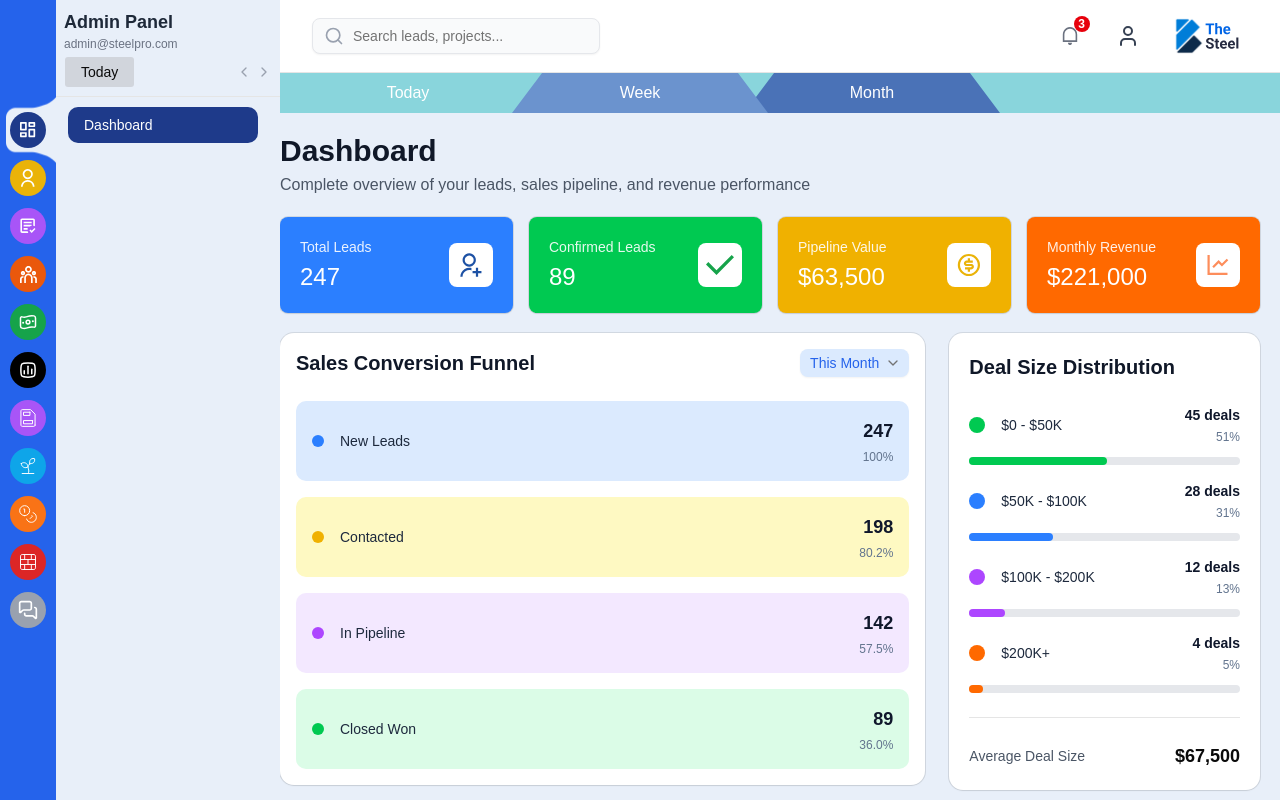
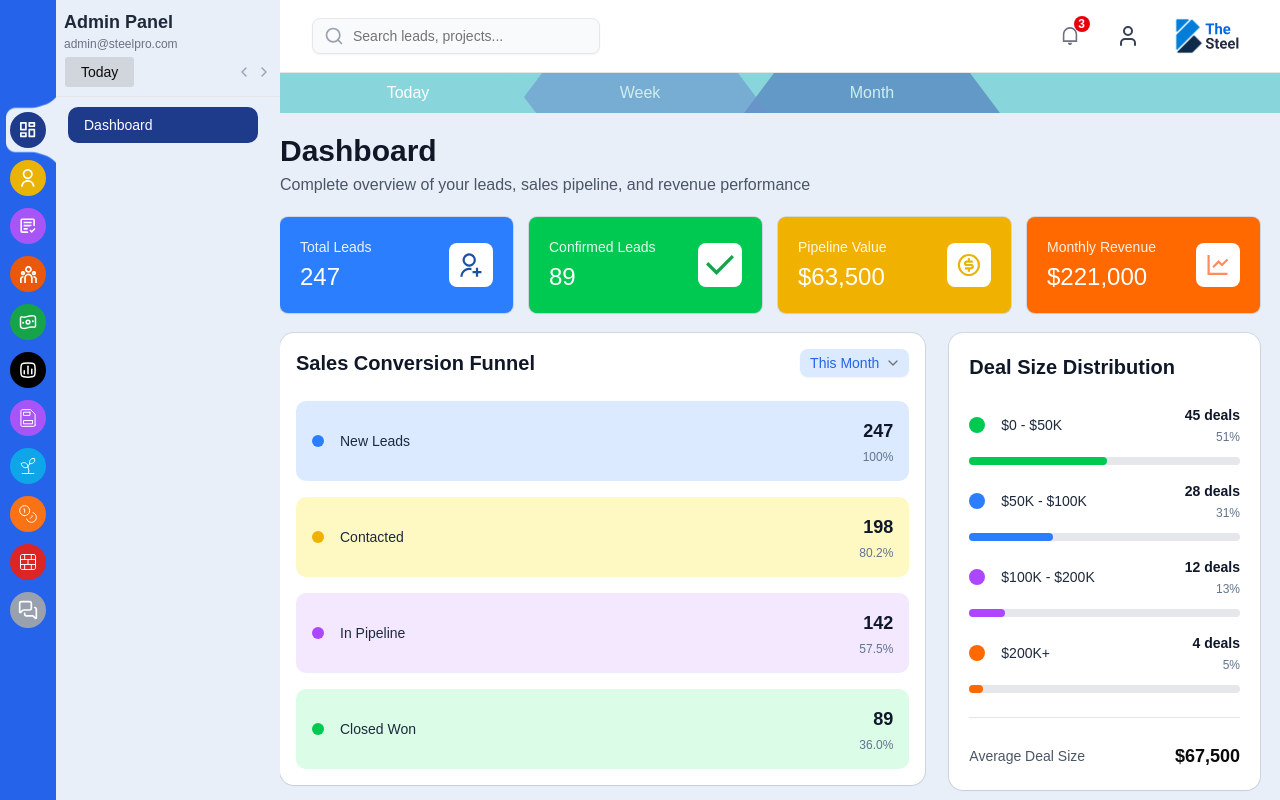
Before and after one commit to react6-flyweis/the-steel-admin, a React (Vite) app: page /dashboard in a window 1280 px wide. Built offline with nearby package versions, Linux system fonts and the light colour scheme.

Commit message:
feat: refactor FilterTabs component to support initial period and onChange callback

```diff
--- a/src/components/FilterTabs.tsx
+++ b/src/components/FilterTabs.tsx
@@ -1,30 +1,54 @@
-export default function FilterTabs() {
+import { useState } from "react";
+
+type Period = "Today" | "Week" | "Month";
+
+type Props = {
+  initialPeriod?: Period;
+  onPeriodChange?: (period: Period) => void;
+};
+
+export default function FilterTabs({
+  initialPeriod = "Today",
+  onPeriodChange,
+}: Props) {
+  const [period, setPeriod] = useState<Period>(initialPeriod);
+
+  const handleChange = (p: Period) => {
+    setPeriod(p);
+    if (onPeriodChange) onPeriodChange(p);
+  };
+
+  const button = (p: Period, bg: string, z: string) => (
+    <button
+      onClick={() => handleChange(p)}
+      className={`relative w-64 px-8 text-white font-medium -ml-6 ${z} ${bg} ${
+        period === p ? "ring-2 ring-white/40" : "opacity-60"
+      }`}
+      style={{
+        clipPath: "polygon(30px 0, calc(100% - 30px) 0, 100% 100%, 0 100%)",
+      }}
+    >
+      {p}
+    </button>
+  );
+
   return (
     <div className="relative flex h-10 bg-[#89D5DC] overflow-hidden">
       <button
-        className="relative w-64  px-8 text-white font-medium  z-30"
+        onClick={() => handleChange("Today")}
+        className={`relative w-64 px-8 text-white font-medium z-30 bg-[#89D5DC] ${
+          period === "Today" ? "ring-2 ring-white/40" : "opacity-60"
+        }`}
         style={{
           clipPath: "polygon(0 0, calc(100% - 30px) 0, 100% 100%, 0 100%)",
         }}
       >
         Today
       </button>
-      <button
-        className="relative w-64  px-8 text-white font-medium -ml-6 z-20 bg-[#6B93CE]"
-        style={{
-          clipPath: "polygon(30px 0, calc(100% - 30px) 0, 100% 100%, 0 100%)",
-        }}
-      >
-        Week
-      </button>
-      <button
-        className="relative w-64 px-8 text-white font-medium -ml-6 z-10 bg-[#4A72B7]"
-        style={{
-          clipPath: "polygon(30px 0, calc(100% - 30px) 0, 100% 100%, 0 100%)",
-        }}
-      >
-        Month
-      </button>
+
+      {button("Week", "bg-[#6B93CE]", "z-20")}
+
+      {button("Month", "bg-[#4A72B7]", "z-10")}
     </div>
   );
 }
```
